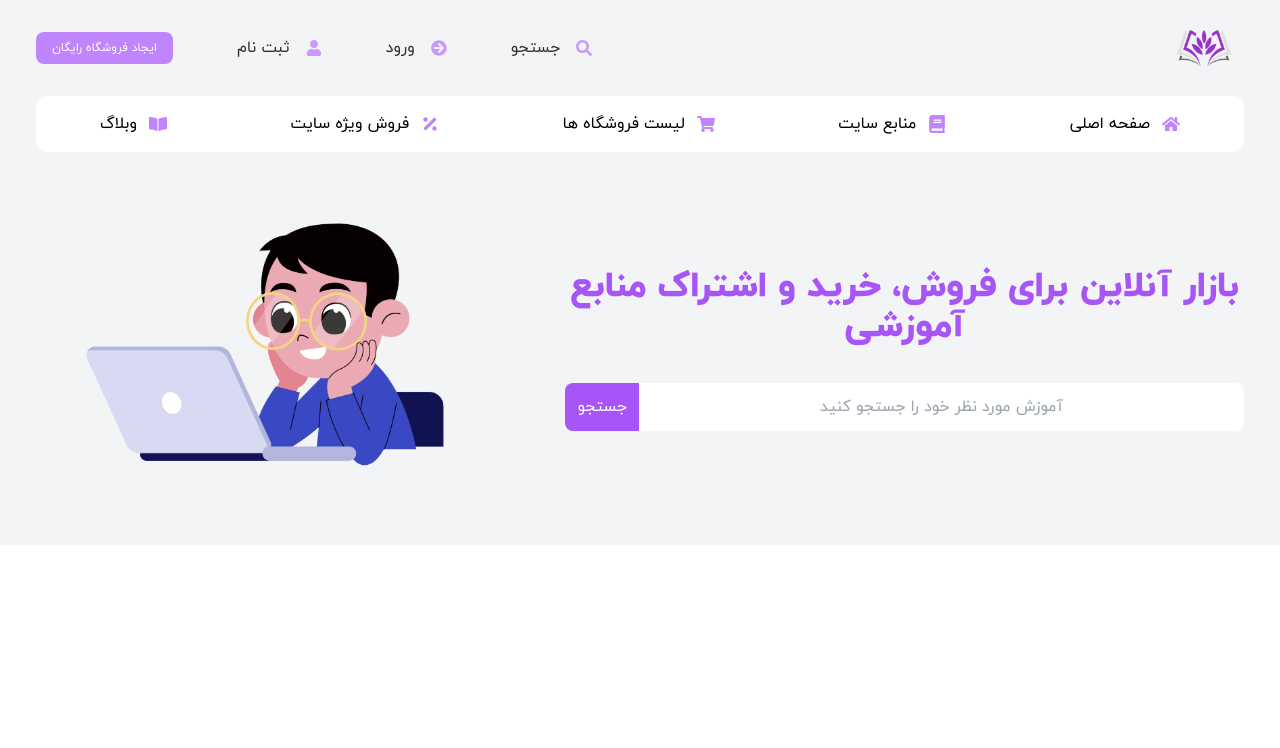
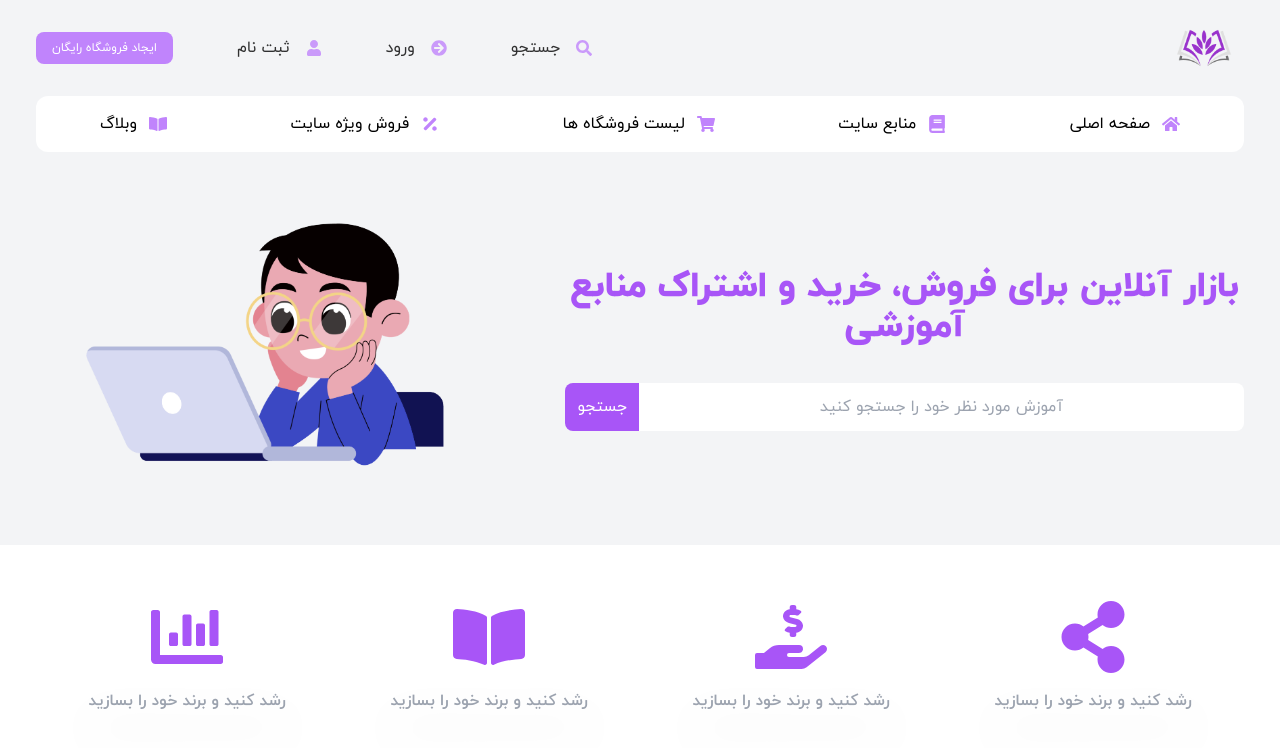
Before and after one commit to mohammadraufzahed/learning-ui, a Next.js app: page / in a window 1280 px wide. Shown: the top 748 px of the page. Built offline with nearby package versions, Linux system fonts and the light colour scheme.

Commit message:
Added the features component

```diff
--- /dev/null
+++ b/components/Features/index.jsx
@@ -0,0 +1,38 @@
+import {
+  FaBookOpen,
+  FaChartBar,
+  FaHandHoldingUsd,
+  FaShareAlt,
+} from "react-icons/fa";
+
+const Features = () => {
+  return (
+    <div className="my-10 px-9 py-4 grid grid-cols-2 gap-y-10 justify-between md:grid-cols-4">
+      <div className="flex flex-col gap-4 items-center">
+        <FaChartBar className="text-purple-500 text-7xl" />
+        <span className="font-bold text-gray-400 shadow-purple-400 drop-shadow-2xl">
+          رشد کنید و برند خود را بسازید
+        </span>
+      </div>
+      <div className="flex flex-col gap-4 items-center">
+        <FaBookOpen className="text-purple-500 text-7xl" />
+        <span className="font-bold text-gray-400 shadow-purple-400 drop-shadow-2xl">
+          رشد کنید و برند خود را بسازید
+        </span>
+      </div>
+      <div className="flex flex-col gap-4 items-center">
+        <FaHandHoldingUsd className="text-purple-500 text-7xl" />
+        <span className="font-bold text-gray-400 shadow-purple-400 drop-shadow-2xl">
+          رشد کنید و برند خود را بسازید
+        </span>
+      </div>
+      <div className="flex flex-col gap-4 items-center">
+        <FaShareAlt className="text-purple-500 text-7xl" />
+        <span className="font-bold text-gray-400 shadow-purple-400 drop-shadow-2xl">
+          رشد کنید و برند خود را بسازید
+        </span>
+      </div>
+    </div>
+  );
+};
+export default Features;
--- a/pages/index.jsx
+++ b/pages/index.jsx
@@ -1,4 +1,5 @@
 import Head from "next/head";
+import Features from "../components/Features";
 import Header from "../components/Header";
 
 export default function Home() {
@@ -8,6 +9,7 @@ export default function Home() {
         <title>سامانه خرید و فروش</title>
       </Head>
       <Header />
+      <Features />
     </div>
   );
 }
```
Also changed, not shown: components/Features/style/index.module.scss (added).
